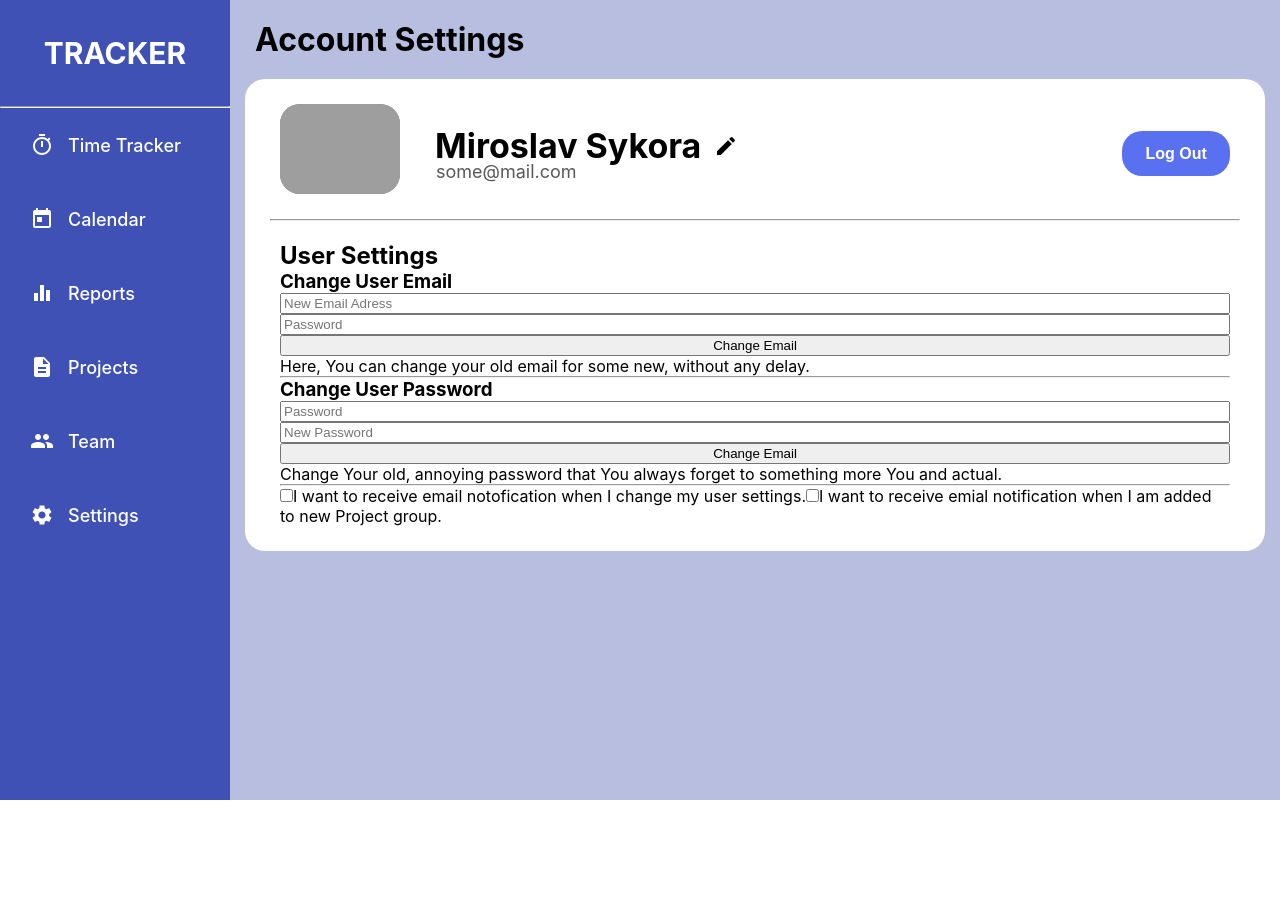
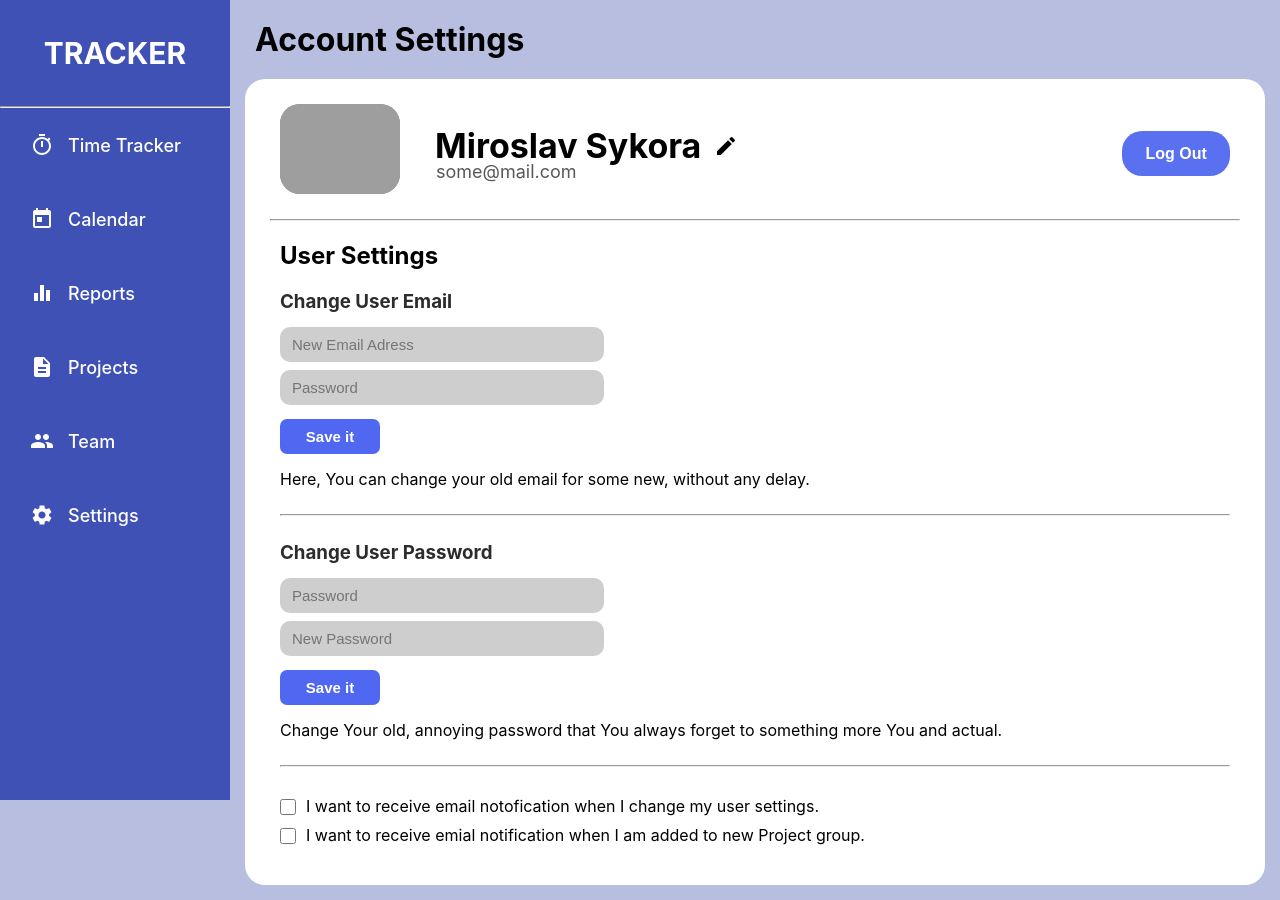
Before and after one commit to CodingMirec/time_tracker_beta, a React (Create React App) app: page /settings in a window 1280 px wide. Before the commit the page ends 800 px from the top, so only its background shows below. Built offline with nearby package versions, Linux system fonts and the light colour scheme; grey boxes are pictures that could not be loaded.

Commit message:
settings done

```diff
--- a/src/pages/Settings.css
+++ b/src/pages/Settings.css
@@ -95,3 +95,75 @@
 .logOut:hover {
   background-color: #3f51b5;
 }
+
+.user__changes {
+  padding: 10px 0;
+}
+
+.user__changes > hr {
+  margin: 25px 0;
+}
+
+.change__email {
+  padding-top: 10px;
+}
+
+h3 {
+  color: #2c2c2c;
+}
+
+.change__form {
+  padding: 10px 0;
+}
+
+.change__form > input {
+  margin: 4px 0;
+  padding: 9px 12px;
+  border-radius: 10px;
+  border: none;
+  background-color: #cecece;
+  color: black;
+  font-size: 15px;
+  font-weight: 500;
+  max-width: 300px;
+}
+
+.change__form > button {
+  margin-top: 10px;
+  margin-bottom: 5px;
+  max-width: 100px;
+  height: 35px;
+  background-color: #5068f1;
+  color: #fff;
+  border-radius: 7px;
+  border: none;
+  font-size: 15px;
+  font-weight: 600;
+}
+
+.change__form > button:hover {
+  cursor: pointer;
+  background-color: #425beb;
+}
+
+.change__notif {
+  display: flex;
+  flex-direction: column;
+}
+
+.notif__choice {
+  margin: 4px 0;
+  display: flex;
+  align-items: center;
+}
+
+.notif__choice > input {
+  margin-right: 10px;
+  size: 6px;
+  height: 16px;
+  width: 16px;
+}
+
+.notif__choice > label {
+  padding-bottom: 1px;
+}
--- a/src/pages/Settings.js
+++ b/src/pages/Settings.js
@@ -46,7 +46,7 @@ function Settings() {
             <div className="user__changes">
               <div className="change__email">
                 <h3>Change User Email</h3>
-                <form>
+                <form className="change__form">
                   <input
                     name="email"
                     type="email"
@@ -59,7 +59,7 @@ function Settings() {
                     required
                     placeholder="Password"
                   />
-                  <button>Change Email</button>
+                  <button>Save it</button>
                 </form>
                 <p>
                   Here, You can change your old email for some new, without any
@@ -69,7 +69,7 @@ function Settings() {
               <hr />
               <div className="change__password">
                 <h3>Change User Password</h3>
-                <form>
+                <form className="change__form">
                   <input
                     name="password"
                     type="password"
@@ -82,7 +82,7 @@ function Settings() {
                     required
                     placeholder="New Password"
                   />
-                  <button>Change Email</button>
+                  <button>Save it</button>
                 </form>
                 <p>
                   Change Your old, annoying password that You always forget to
@@ -90,12 +90,15 @@ function Settings() {
                 </p>
               </div>
               <hr />
-              <div className="change__notification">
+              <div className="change__notif">
+                <div className="notif__choice">
                   <input type="checkbox" />
                   <label htmlFor="notif__user">
                     I want to receive email notofication when I change my user
                     settings.
                   </label>
+                </div>
+                <div className="notif__choice">
                   <input type="checkbox" />
                   <label htmlFor="notif__project">
                     I want to receive emial notification when I am added to new
@@ -107,6 +110,7 @@ function Settings() {
           </div>
         </div>
       </div>
+    </div>
   );
 }
 
```
Also changed, not shown: 1 other file (tests, documents, lock files or other folders). Lines whose indentation alone changed are shown as unchanged.
